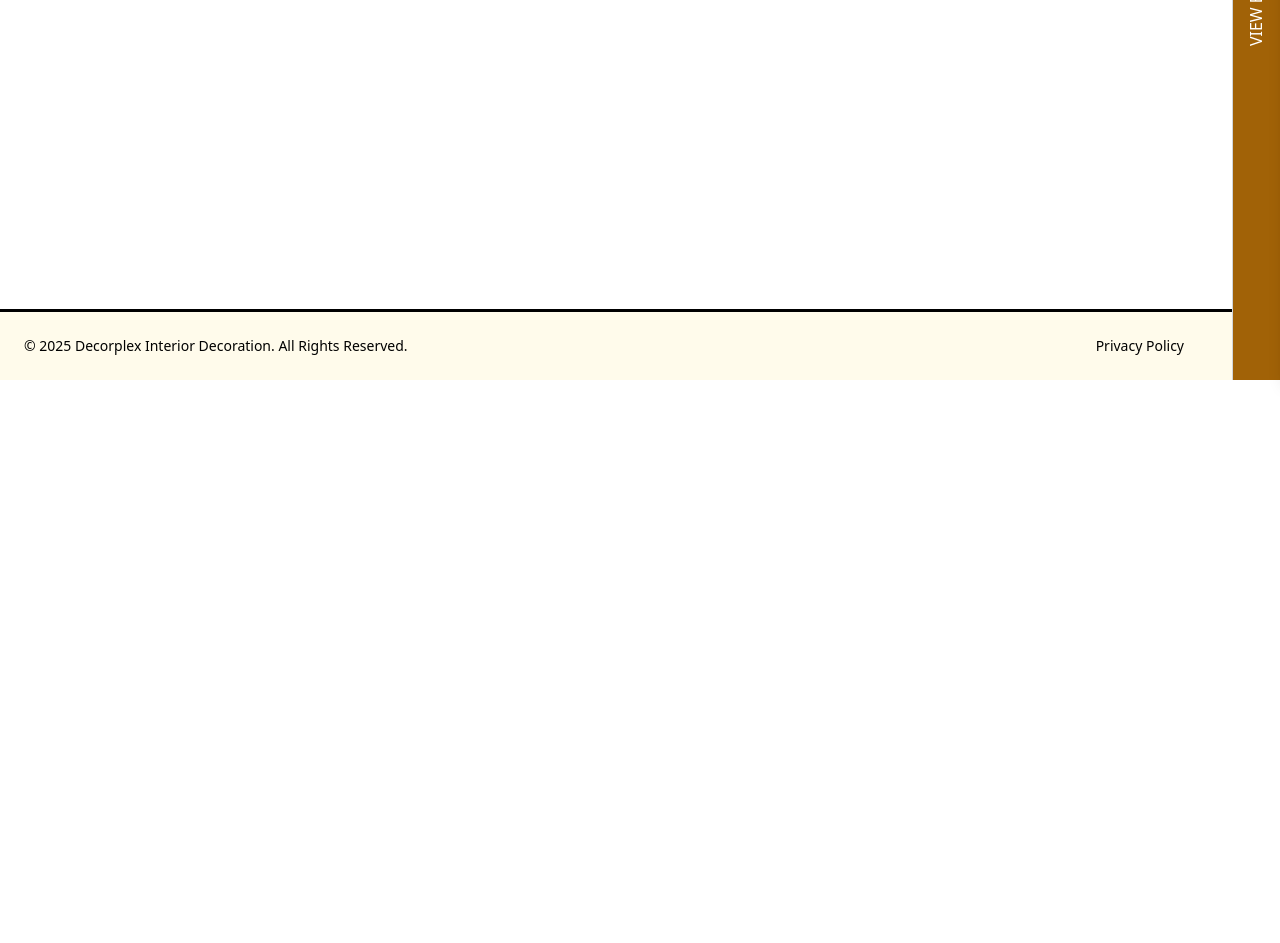
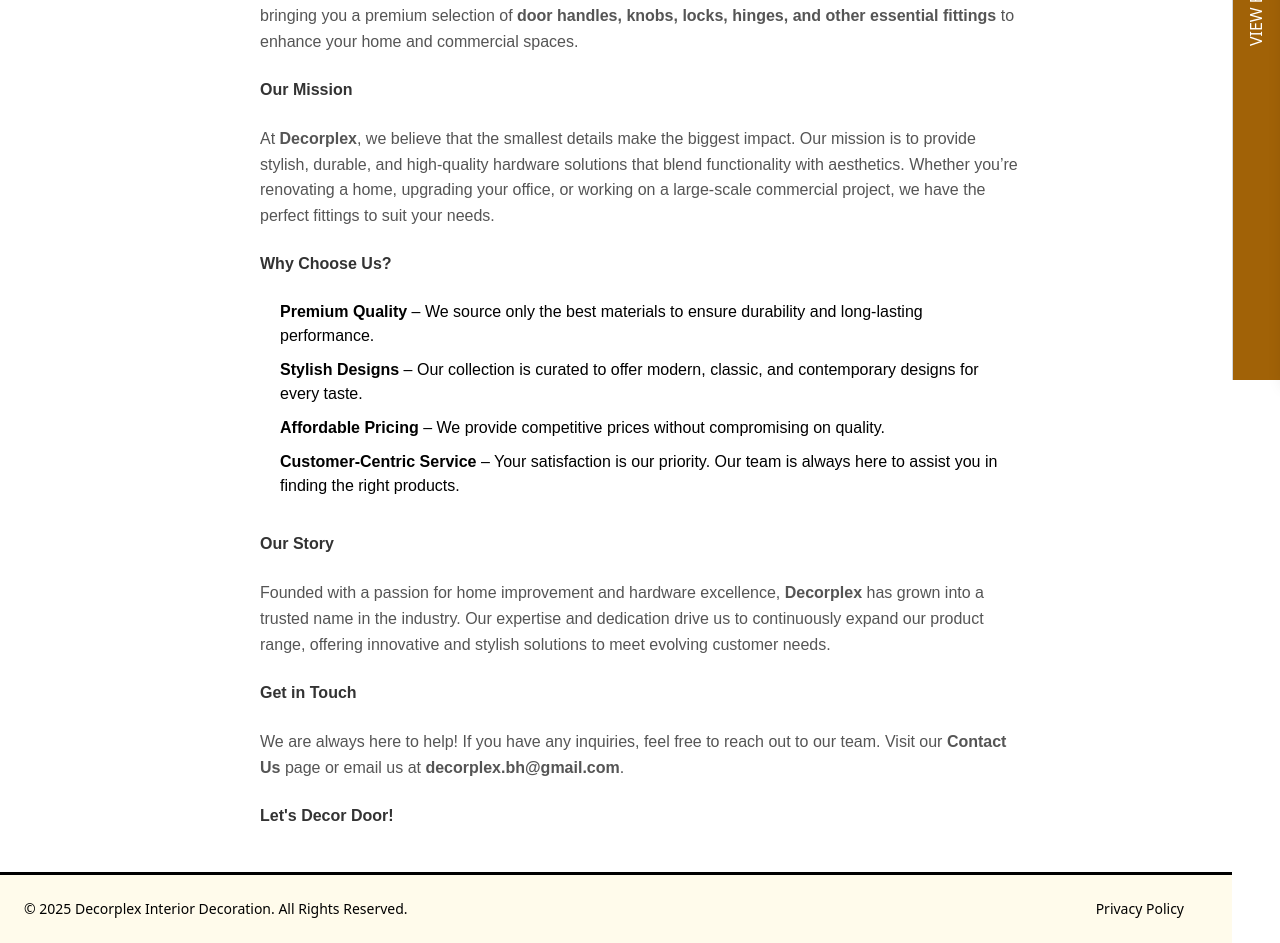
Before and after one commit to abbas-119/Ecommerce-WebApp, a Vue app in the folder frontend/: page /about in a window 1280 px wide. Shown: the part 420-1363 px from the top of the page. Before the commit the page ends 800 px from the top, so only its background shows below. Built offline with nearby package versions, Linux system fonts and the light colour scheme.

Commit message:
Added About page

```diff
--- a/frontend/package.json
+++ b/frontend/package.json
@@ -20,6 +20,7 @@
     "postcss": "^8",
     "tailwindcss": "^3",
     "vue": "^3.2.13",
+    "vue-i18n": "^11.1.1",
     "vue-router": "^4.0.3",
     "vuex": "^4.0.0"
   },
@@ -35,6 +36,7 @@
     "@vue/cli-service": "~5.0.0",
     "@vue/test-utils": "^2.0.0-0",
     "@vue/vue3-jest": "^27.0.0-alpha.1",
+    "axios": "^1.7.9",
     "babel-jest": "^27.0.6",
     "cypress": "^9.7.0",
     "eslint": "^7.32.0",
--- a/frontend/src/views/AboutView.vue
+++ b/frontend/src/views/AboutView.vue
@@ -1,5 +1,57 @@
 <template>
   <div class="about">
-    <h1>This is an about page</h1>
+    <br>
+    <h1><strong>About Decorplex</strong></h1>
+    <br>
+    <p>Welcome to <strong>Decorplex</strong>, your trusted destination for high-quality hardware products. We are dedicated to bringing you a premium selection of <strong>door handles, knobs, locks, hinges, and other essential fittings</strong> to enhance your home and commercial spaces.</p>
+    <br>
+    <h2><strong>Our Mission</strong></h2>
+    <br>
+    <p>At <strong>Decorplex</strong>, we believe that the smallest details make the biggest impact. Our mission is to provide stylish, durable, and high-quality hardware solutions that blend functionality with aesthetics. Whether you’re renovating a home, upgrading your office, or working on a large-scale commercial project, we have the perfect fittings to suit your needs.</p>
+    <br>
+    <h2><strong>Why Choose Us?</strong></h2>
+    <br><ul>
+      <li><strong>Premium Quality</strong> – We source only the best materials to ensure durability and long-lasting performance.</li>
+      <li><strong>Stylish Designs</strong> – Our collection is curated to offer modern, classic, and contemporary designs for every taste.</li>
+      <li><strong>Affordable Pricing</strong> – We provide competitive prices without compromising on quality.</li>
+      <li><strong>Customer-Centric Service</strong> – Your satisfaction is our priority. Our team is always here to assist you in finding the right products.</li>
+      </ul><br>
+
+    <h2><strong>Our Story</strong></h2>
+    <br>
+    <p>Founded with a passion for home improvement and hardware excellence, <strong>Decorplex</strong> has grown into a trusted name in the industry. Our expertise and dedication drive us to continuously expand our product range, offering innovative and stylish solutions to meet evolving customer needs.</p>
+    <br>
+    <h2><strong>Get in Touch</strong></h2>
+    <br>
+    <p>We are always here to help! If you have any inquiries, feel free to reach out to our team. Visit our <strong>Contact Us</strong> page or email us at <a href="mailto:[your email]"><strong>decorplex.bh@gmail.com</strong></a>.</p>
+    <br>
+    <h2><strong>Let's Decor Door!</strong></h2>
+    <br>
   </div>
 </template>
+
+<style scoped>
+.about {
+  max-width: 800px;
+  margin: 0 auto;
+  padding: 20px;
+  font-family: Arial, sans-serif;
+}
+
+h1, h2 {
+  color: #333;
+}
+
+p {
+  line-height: 1.6;
+  color: #555;
+}
+
+ul {
+  padding-left: 20px;
+}
+
+li {
+  margin-bottom: 10px;
+}
+</style>
--- a/package.json
+++ b/package.json
@@ -1,5 +1,6 @@
 {
   "dependencies": {
+    "firebase": "^11.2.0",
     "vue": "^3.5.12"
   }
 }
```
Also changed, not shown: 2 other files (tests, documents, lock files or other folders).
